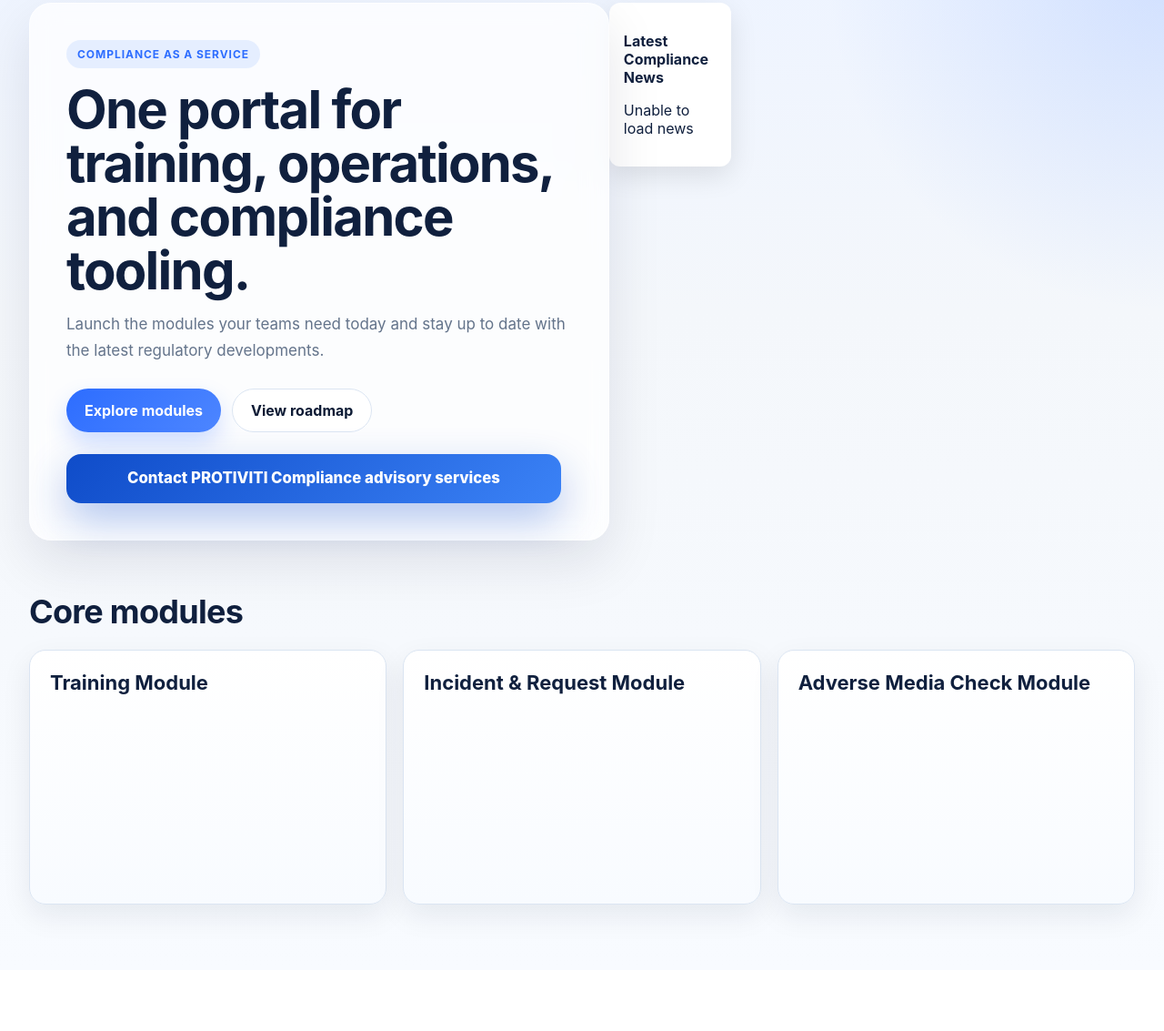
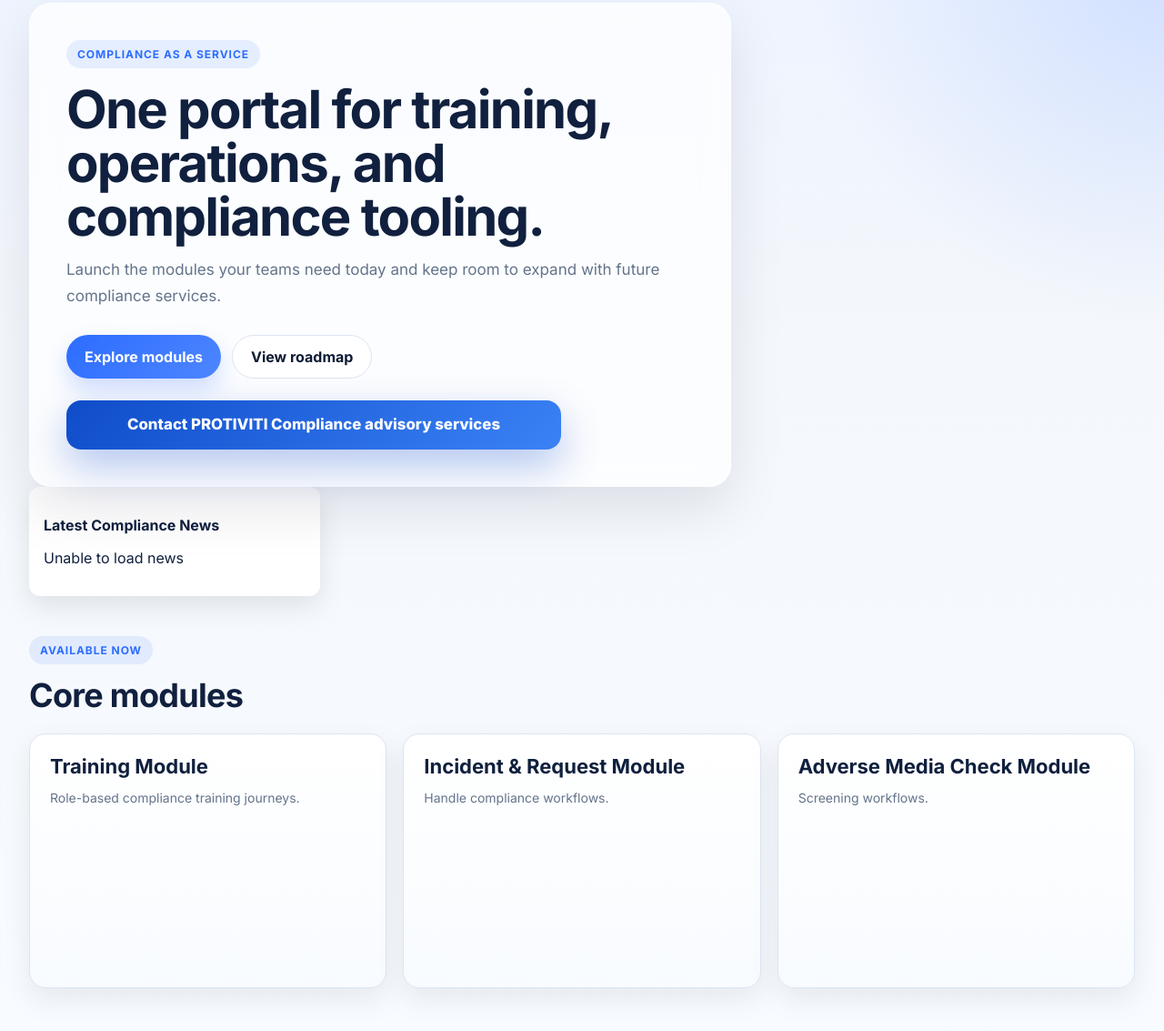
Before and after one commit to michaelsewalt-design/ComplianceasService-prototype, a website: page index.html in a window 1280 px wide. Shown: the part 29-1162 px from the top of the page at 91% size. Before the commit the page ends 1095 px from the top, so only its background shows below. Drawn offline with Linux system fonts and the light colour scheme; no server answers.

Commit message:
Add files via upload

```diff
--- a/index.html
+++ b/index.html
@@ -4,7 +4,10 @@
   <meta charset="UTF-8" />
   <meta name="viewport" content="width=device-width, initial-scale=1.0" />
   <title>Compliance as a Service Portal</title>
-
+  <meta name="description" content="Public landing page for the Compliance as a Service platform." />
+  <link rel="preconnect" href="https://fonts.googleapis.com">
+  <link rel="preconnect" href="https://fonts.gstatic.com" crossorigin>
+  <link href="https://fonts.googleapis.com/css2?family=Inter:wght@400;500;600;700;800&display=swap" rel="stylesheet">
   <link rel="stylesheet" href="/assets/shared/portal.css" />
   <link rel="stylesheet" href="/assets/shared/contact-form.css" />
   <link rel="stylesheet" href="/assets/shared/news.css" />
@@ -13,12 +16,12 @@
   <div class="page-shell">
 
     <header class="hero">
-      <div class="hero-top">
+      <div class="hero-grid">
         <div class="hero-copy">
           <span class="eyebrow">Compliance as a Service</span>
           <h1>One portal for training, operations, and compliance tooling.</h1>
           <p>
-            Launch the modules your teams need today and stay up to date with the latest regulatory developments.
+            Launch the modules your teams need today and keep room to expand with future compliance services.
           </p>
 
           <div class="hero-actions">
@@ -27,39 +30,59 @@
           </div>
 
           <div class="contact-hero-cta-wrap">
-            <button class="contact-hero-cta" data-open-contact-modal>
+            <button
+              type="button"
+              class="contact-hero-cta"
+              data-open-contact-modal
+              aria-haspopup="dialog"
+              aria-controls="contact-modal"
+            >
               Contact PROTIVITI Compliance advisory services
             </button>
           </div>
         </div>
 
-        <div class="news-box">
+        <aside class="news-box">
           <h3>Latest Compliance News</h3>
           <ul id="news-list">
             <li>Loading...</li>
           </ul>
-        </div>
+        </aside>
       </div>
     </header>
 
     <main>
       <section id="modules" class="section">
         <div class="section-head">
-          <h2>Core modules</h2>
+          <div>
+            <span class="section-kicker">Available now</span>
+            <h2>Core modules</h2>
+          </div>
         </div>
 
         <div class="module-grid">
+
           <a class="module-card active" href="/training">
-            <h3>Training Module</h3>
+            <div class="module-body">
+              <h3>Training Module</h3>
+              <p>Role-based compliance training journeys.</p>
+            </div>
           </a>
 
           <a class="module-card active" href="/incident-request">
-            <h3>Incident & Request Module</h3>
+            <div class="module-body">
+              <h3>Incident & Request Module</h3>
+              <p>Handle compliance workflows.</p>
+            </div>
           </a>
 
           <a class="module-card active" href="/screening">
-            <h3>Adverse Media Check Module</h3>
+            <div class="module-body">
+              <h3>Adverse Media Check Module</h3>
+              <p>Screening workflows.</p>
+            </div>
           </a>
+
         </div>
       </section>
     </main>
```
